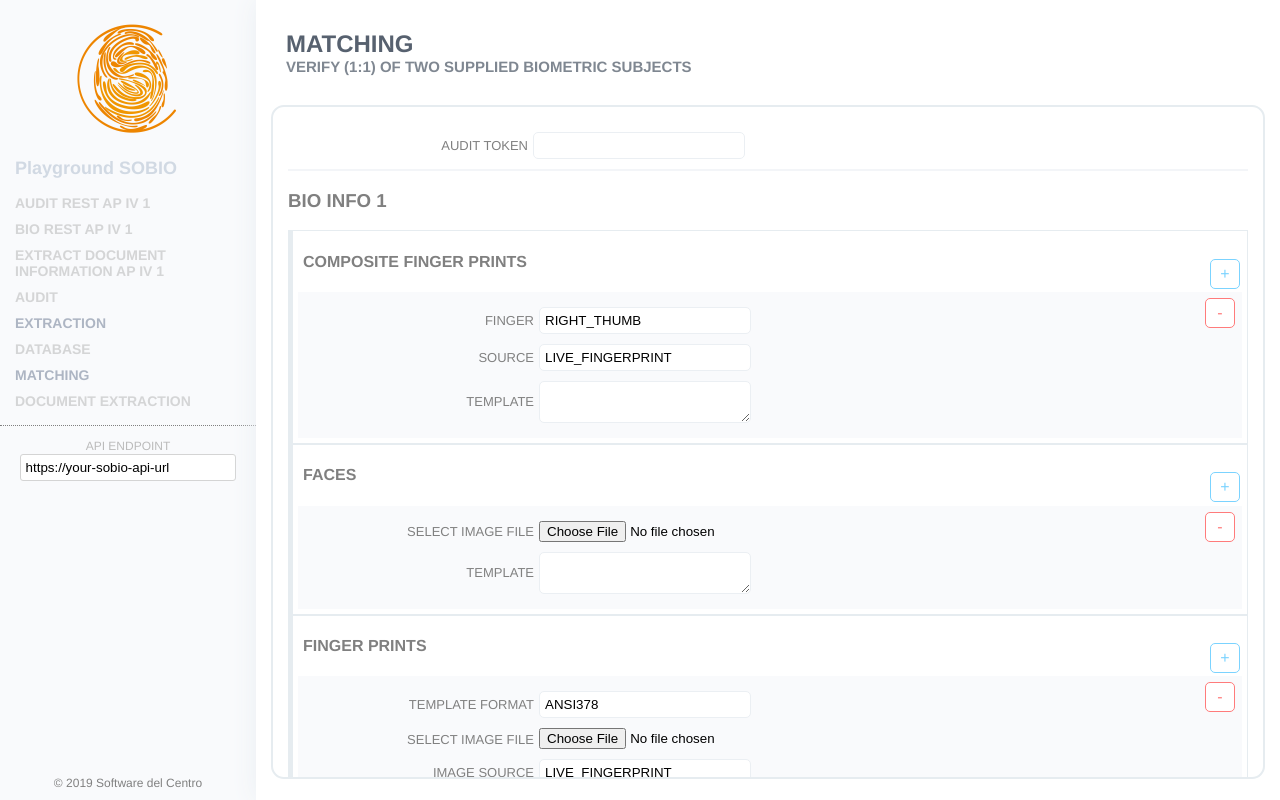
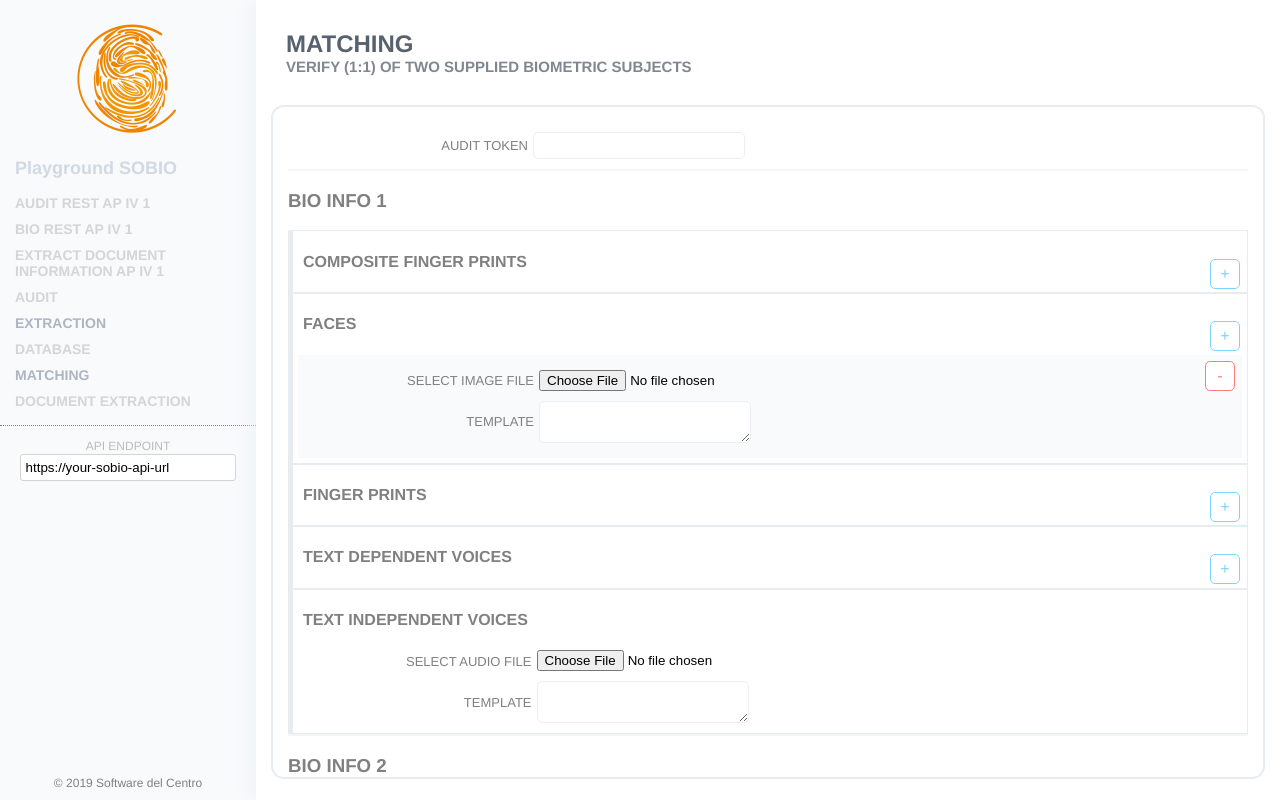
Before and after one commit to softwaredelcentro/sobio-playground, an Angular app: page /matching/verify-t2t in a window 1280 px wide. Built offline with nearby package versions, Linux system fonts and the light colour scheme.

Commit message:
initial voids matchers

```diff
--- a/src/app/dataTypeObjects/verifyT2t.ts
+++ b/src/app/dataTypeObjects/verifyT2t.ts
@@ -42,10 +42,10 @@ export class TextIndependentVoice {
 }
 
 export class BioInfo {
-    compositeFingerPrints: CompositeFingerPrints[] = [new CompositeFingerPrints()];
+    compositeFingerPrints: CompositeFingerPrints[] = [];
     faces: Faces[] = [new Faces()];
-    fingerPrints: FingerPrints[] = [new FingerPrints()];
-    textDependentVoices: TextDependentVoices[] = [new TextDependentVoices()];
+    fingerPrints: FingerPrints[] = [];
+    textDependentVoices: TextDependentVoices[] = [];
     textIndependentVoice: TextIndependentVoice = new TextIndependentVoice();
 }
 
```
